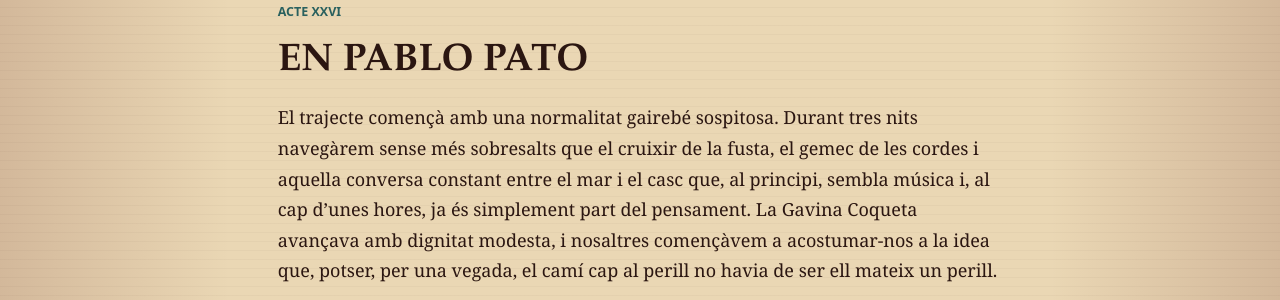
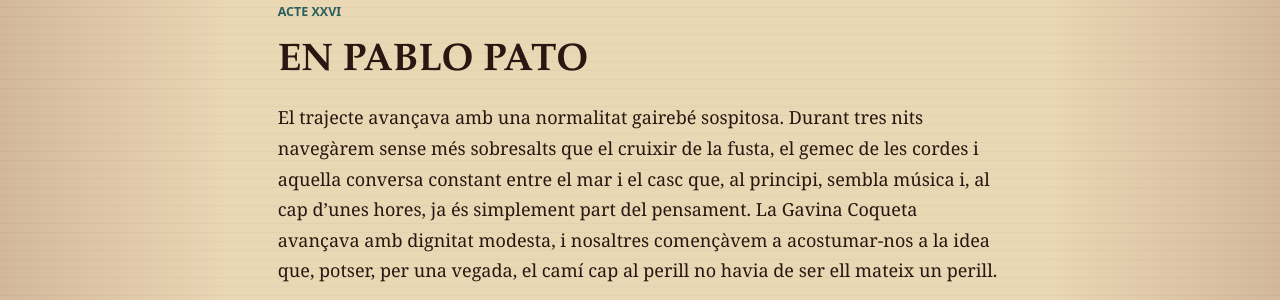
Before and after one commit to xafarre/diaridenreiv, a Jekyll site: the page built from diari/capitol05/acte26/acte26.md, in a window 1280 px wide and 900 px high. Shown: the part 135-435 px from the top of the window. Built offline with Jekyll 4.4.1, drawn with Linux system fonts in a browser that asks for light colours.

Commit message:
Updated last figure act 26

```diff
--- a/diari/capitol05/acte26/acte26.md
+++ b/diari/capitol05/acte26/acte26.md
@@ -7,7 +7,7 @@ label: Acte XXVI
 order: 26
 ---
 
-El trajecte començà amb una normalitat gairebé sospitosa. Durant tres nits navegàrem sense més sobresalts que el cruixir de la fusta, el gemec de les cordes i aquella conversa constant entre el mar i el casc que, al principi, sembla música i, al cap d’unes hores, ja és simplement part del pensament. La Gavina Coqueta avançava amb dignitat modesta, i nosaltres començàvem a acostumar-nos a la idea que, potser, per una vegada, el camí cap al perill no havia de ser ell mateix un perill.
+El trajecte avançava amb una normalitat gairebé sospitosa. Durant tres nits navegàrem sense més sobresalts que el cruixir de la fusta, el gemec de les cordes i aquella conversa constant entre el mar i el casc que, al principi, sembla música i, al cap d’unes hores, ja és simplement part del pensament. La Gavina Coqueta avançava amb dignitat modesta, i nosaltres començàvem a acostumar-nos a la idea que, potser, per una vegada, el camí cap al perill no havia de ser ell mateix un perill.
 
 La primera escala fou en una illa intermèdia, situada encara dins la ruta cap a la nostra destinació final. Hi baixàrem per carregar provisions i completar allò que el vaixell, per mida i prudència, no havia pogut dur en excés des de Valdeluna. L’indret no tenia res d’extraordinari a primer cop d’ull: un petit port, gent avesada a veure cares de pas i aquella olor barreja de sal, fruita madura i fusta humida que tenen les illes quan encara no han decidit si volen ser refugi o trampa.
 
```
Also changed, not shown: diari/capitol05/acte26/acte-xxvi-pablo-pato-acceptat-a-bord.webp.
